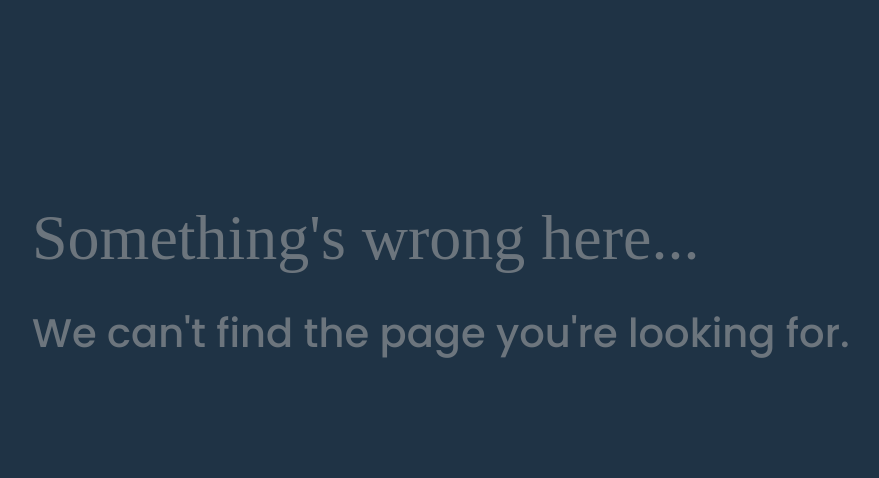
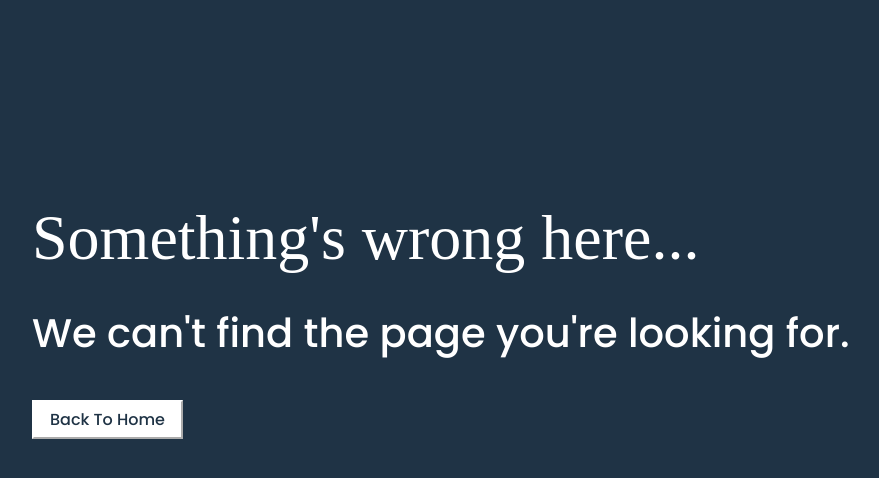
Before and after one commit to pavanjoe/TaskScheduler, a React (Create React App) app: page /#/ in a window 1280 px wide. Both pictures are taken after a click on the element "About Us". Shown: the top 478 px of the page, without its empty margins (50-929 px from the left). Built offline with nearby package versions, Linux system fonts and the light colour scheme; no server answers.

Commit message:
404 page home button

```diff
--- a/src/pages/page404.js
+++ b/src/pages/page404.js
@@ -1,9 +1,26 @@
+import { useNavigate } from 'react-router-dom';
+import { AuthContext } from '../context/authContext';
+import { useContext } from "react";
 
 const Page404 = () => {
+    const {currentUser} = useContext(AuthContext);
+    const navigate = useNavigate();
+
+    const handleClick = (e) => {
+        e.preventDefault();
+        if (currentUser) {
+            navigate("/home");
+        } else {
+            navigate("/");
+        }
+    }
+
     return (
-        <div className="container text-left text-secondary display-3" style={{paddingTop: "25vh"}}>
+        <div className="container text-left text-white display-3" style={{paddingTop: "25vh"}}>
             <p className="pb-3">Something's wrong here...</p>
             <h1>We can't find the page you're looking for.</h1>
+            <button className="px-3 py-2 bg-white border-white" onClick={(e) => handleClick(e)}
+            style={{fontSize: "16px", color: "#1f3345"}}>Back To Home</button>
         </div>
     )
 }
```
